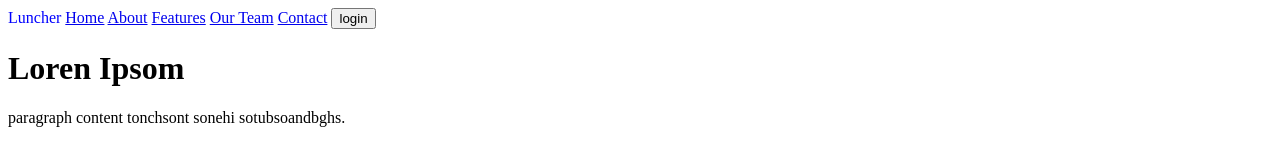
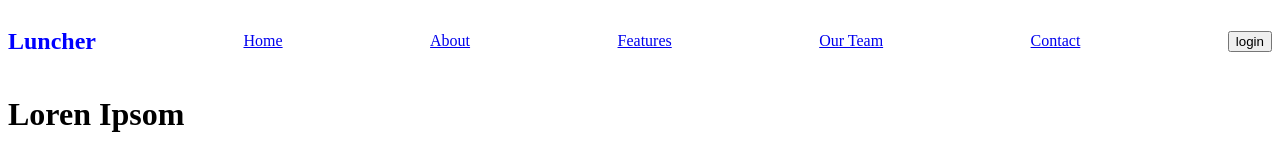
Before and after one commit to luncher-lambda-buildweek/LandingPage-Kemberly, a plain HTML site: page index.html in a window 1280 px wide. Shown: the top 141 px of the page. Drawn offline with Linux system fonts and the light colour scheme.

Commit message:
made some changes to the nav

```diff
--- a/index.html
+++ b/index.html
@@ -10,7 +10,7 @@
     <div class = 'menu-header'>
         <header>
             <nav>
-                <a<h1>Luncher</h1></a>
+                <h1>Luncher</h1>
                     <a href='#' class='menu'>Home</a>
                     <a href='#' class='menu'>About</a>
                     <a href='#' class='menu'>Features</a>
--- a/less/variables.less
+++ b/less/variables.less
@@ -2,7 +2,3 @@
 @font-style: 'PT Serif', serif;
 @mobile: ~'(max-width:500px)';
 @tablet: ~'(max-width:768px)';
-
-@import './variables';
-@import './mixins';
-@import url('https://fonts.googleapis.com/css?family=PT+Sans:400,400italic,700,700italic,900');
```
Also changed, not shown: css/index.css.
